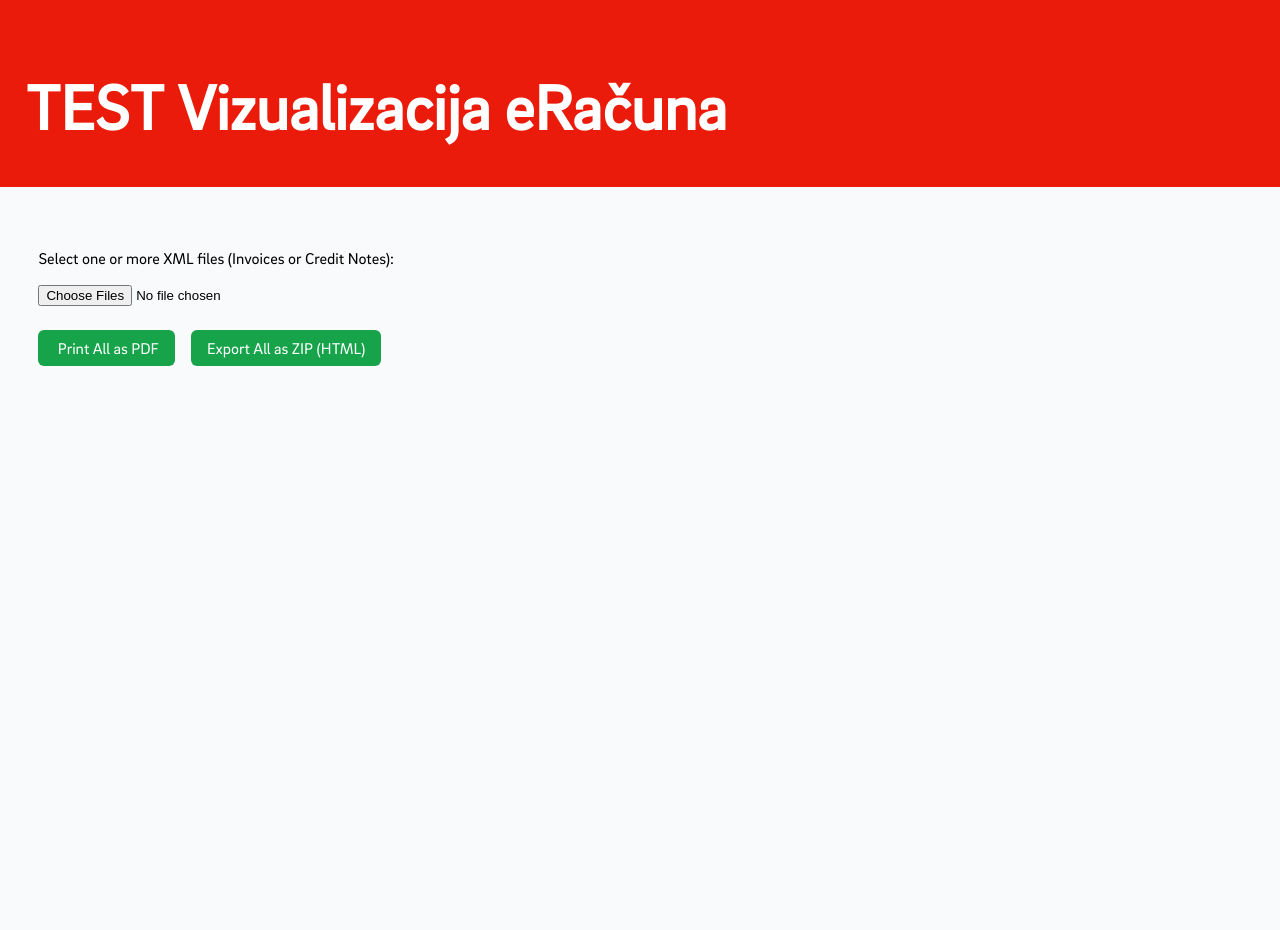
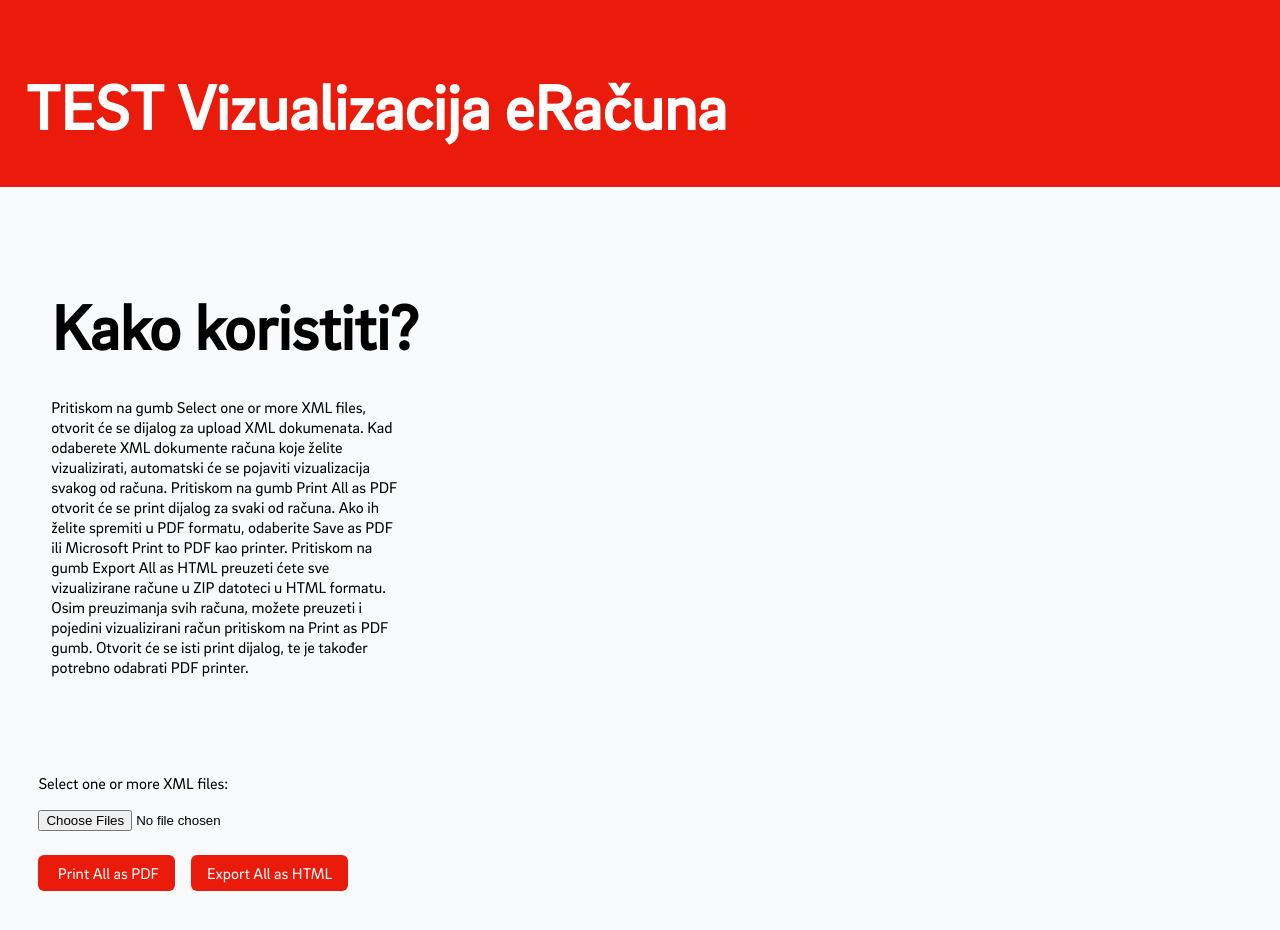
Before and after one commit to gabriel-kovacevic/Vizualizacija-eRacuna, a website: page index.html in a window 1280 px wide. Shown: the top 930 px of the page. Before the commit the page ends 800 px from the top, so only its background shows below. Drawn offline with nearby package versions, Linux system fonts and the light colour scheme; no server answers.

Commit message:
izmjene u HTMLu sa maina

```diff
--- a/index.html
+++ b/index.html
@@ -40,7 +40,7 @@
     }
 
     .controls button {
-      background: #16a34a;
+      background: #ea1b0a;
       color: white;
       border: none;
       padding: 0.5rem 1rem;
@@ -80,7 +80,7 @@
     }
 
     .card-header button {
-      background: #2563eb;
+      background: #ea1b0a;
       color: white;
       border: none;
       padding: 0.3rem 0.7rem;
@@ -90,12 +90,24 @@
     }
 
     .card-header button:hover {
-      background: #1e40af;
+      background: #ea1b0a;
     }
 
     .ctrl {
       padding: 1%;
       margin: 2%;
+    }
+
+    .upute {
+      display: flex;
+      flex-direction: column;
+      margin: 2%;
+      padding: 2%;
+    }
+
+    .upute p {
+      max-width: 30%;
+      word-wrap: break-word;
     }
 
     iframe {
@@ -122,12 +134,17 @@
     <h1>TEST Vizualizacija eRačuna</h1>
   </div>
 
+  <div class="upute">
+    <h1>Kako koristiti?</h1>
+    <p>Pritiskom na gumb Select one or more XML files, otvorit će se dijalog za upload XML dokumenata. Kad odaberete XML dokumente računa koje želite vizualizirati, automatski će se pojaviti vizualizacija svakog od računa. Pritiskom na gumb Print All as PDF otvorit će se print dijalog za svaki od računa. Ako ih želite spremiti u PDF formatu, odaberite Save as PDF ili Microsoft Print to PDF kao printer. Pritiskom na gumb Export All as HTML preuzeti ćete sve vizualizirane račune u ZIP datoteci u HTML formatu. Osim preuzimanja svih računa, možete preuzeti i pojedini vizualizirani račun pritiskom na Print as PDF gumb. Otvorit će se isti print dijalog, te je također potrebno odabrati PDF printer.</p>
+  </div>
+
   <div class="ctrl">
-    <p>Select one or more XML files (Invoices or Credit Notes):</p>
+    <p>Select one or more XML files:</p>
     <input type="file" id="xmlFiles" accept=".xml" multiple />
     <div class="controls">
       <button id="printAll" disabled>️ Print All as PDF</button>
-      <button id="exportAll" disabled> Export All as ZIP (HTML)</button>
+      <button id="exportAll" disabled> Export All as HTML</button>
     </div>
     <div class="result" id="result"></div>
   </div>
@@ -358,7 +375,7 @@ h2 {
         card.innerHTML = `
           <div class="card-header">
             <span>${file.name}</span>
-            <button>Print / Save as PDF</button>
+            <button>Print as PDF</button>
           </div>
         `;
         const iframe = document.createElement("iframe");
```
